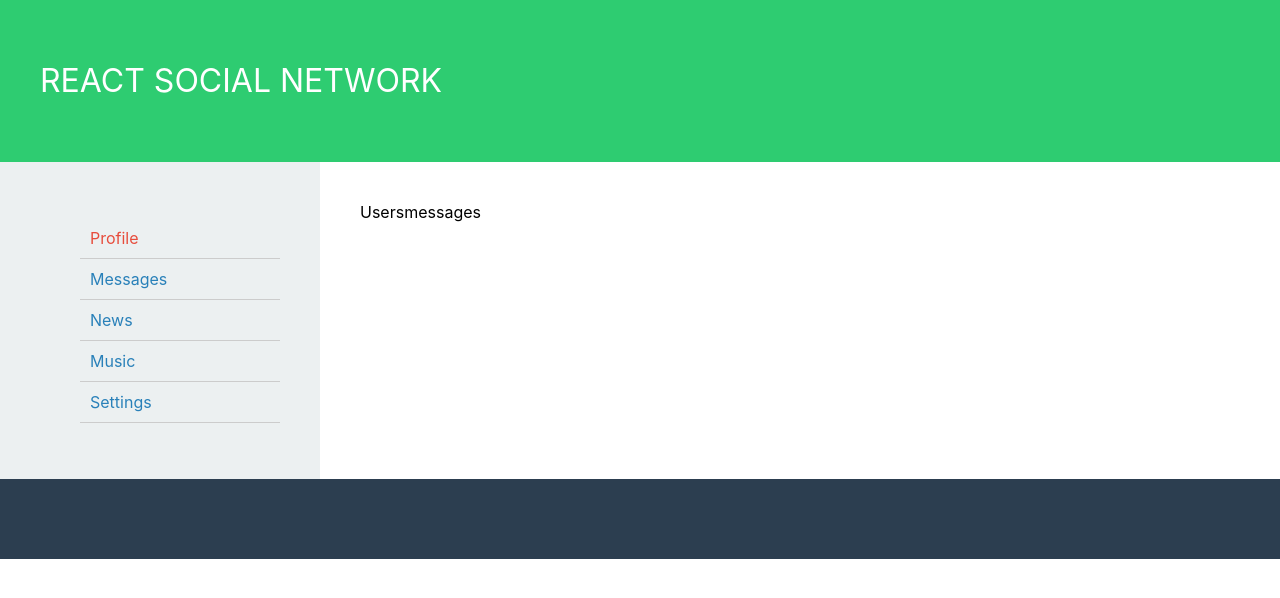
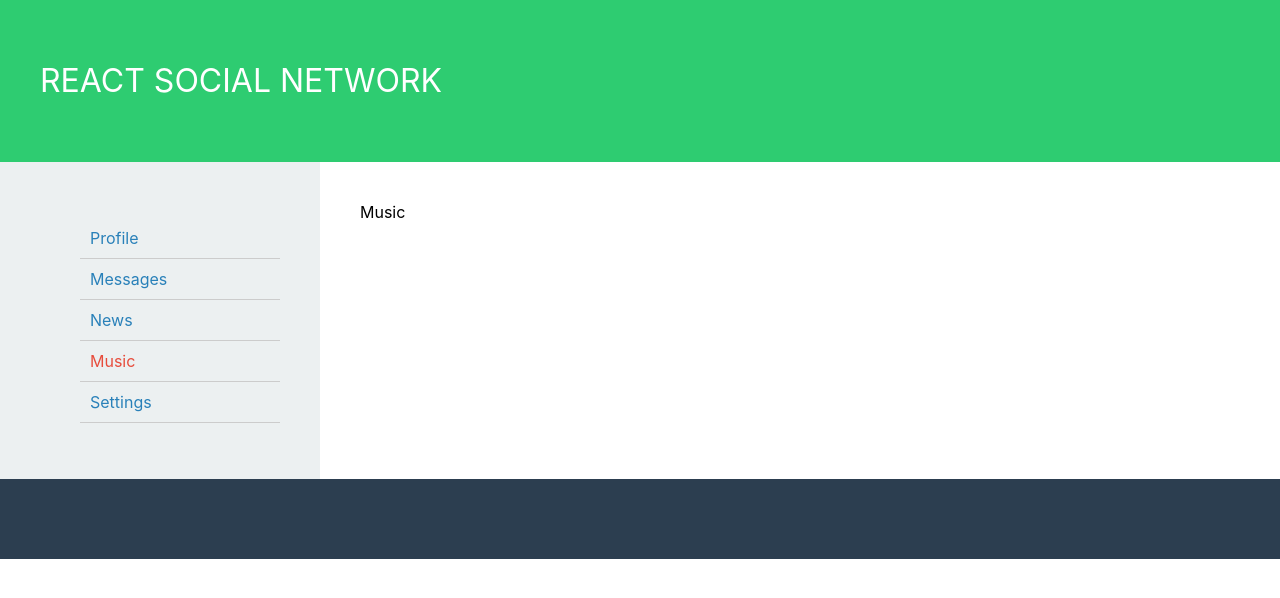
Before and after one commit to mwxood/social-react, a React (Create React App) app: page /music in a window 1280 px wide. Shown: the top 598 px of the page. Built offline with nearby package versions, Linux system fonts and the light colour scheme.

Commit message:
routing added

```diff
--- a/package.json
+++ b/package.json
@@ -8,6 +8,7 @@
     "@testing-library/user-event": "^7.2.1",
     "react": "^16.13.0",
     "react-dom": "^16.13.0",
+    "react-router-dom": "^5.1.2",
     "react-scripts": "3.4.0"
   },
   "scripts": {
--- a/src/App.js
+++ b/src/App.js
@@ -6,19 +6,28 @@ import Footer from "./footer/Footer";
 import './App.css';
 import Profile from "./mainContent/Profile";
 import Dialogs from "./dialogs/Dialogs";
+import {BrowserRouter, Route} from "react-router-dom";
+import Music from "./music/Music";
+import Settings from "./settings/Settings";
+import News from "./news/News";
 
 const App = () => {
   return (
     <div className="App">
+        <BrowserRouter>
           <Header/>
           <div className="contentFlex">
             <Sidebar/>
             <div className="contentHolder">
-            {/*<Profile/>*/}
-           <Dialogs/>
+                <Route path="/dialogs" component={Dialogs} />
+                <Route path="/profile" component={Profile}/>
+                <Route path="/news" component={News}/>
+                <Route path="/music" component={Music}/>
+                <Route path="/settings" component={Settings}/>
             </div>
           </div>
           <Footer/>
+        </BrowserRouter>
     </div>
   );
 };
--- /dev/null
+++ b/src/music/Music.js
@@ -0,0 +1,12 @@
+import React from 'react';
+import music from './Music.module.css'
+
+const Music = () => {
+  return(
+   <div className={music.musicHolder}>
+       Music
+   </div>
+  )
+};
+
+export default Music;
--- /dev/null
+++ b/src/music/Music.module.css
@@ -0,0 +1,3 @@
+musicHolder {
+
+}
--- a/src/nav/Navigation.js
+++ b/src/nav/Navigation.js
@@ -1,15 +1,16 @@
 import React from 'react';
 import nav from './Navigation.module.css';
+import {NavLink} from "react-router-dom";
 
 const Navigation = () => {
     return(
         <nav className={nav.navigation}>
             <ul>
-                <li className={`${nav.item} ${nav.active}`}><a href="#">Profile</a></li>
-                <li className={`${nav.item} `}><a href="#">Messages</a></li>
-                <li className={`${nav.item} `}><a href="#">News</a></li>
-                <li className={`${nav.item} `}><a href="#">Music</a></li>
-                <li className={`${nav.item} `}><a href="#">Settings</a></li>
+                <li className={`${nav.item}`}><NavLink activeClassName={nav.active} to="/profile">Profile</NavLink></li>
+                <li className={`${nav.item} `}><NavLink  activeClassName={nav.active} to="/dialogs">Messages</NavLink></li>
+                <li className={`${nav.item} `}><NavLink  activeClassName={nav.active} to="/news">News</NavLink></li>
+                <li className={`${nav.item} `}><NavLink  activeClassName={nav.active} to="/music">Music</NavLink></li>
+                <li className={`${nav.item} `}><NavLink  activeClassName={nav.active} to="/settings">Settings</NavLink></li>
             </ul>
         </nav>
     );
--- a/src/nav/Navigation.module.css
+++ b/src/nav/Navigation.module.css
@@ -11,12 +11,12 @@ nav.navigation a {
     text-decoration: none;
 }
 
-nav.navigation .item a{
+nav.navigation a{
     color: #2980b9;
 }
-nav.navigation .active a{
+nav.navigation a.active {
+    color: #e74c3c !important;
+}
+nav.navigation a:hover {
     color: #e74c3c;
 }
-nav.navigation .item a:hover {
-    color: #e74c3c;
-}
--- /dev/null
+++ b/src/news/News.js
@@ -0,0 +1,10 @@
+import React from 'react';
+import news from './News.module.css';
+
+const News = () => {
+    return(
+        <div className={news.newsHolder}>News</div>
+    );
+};
+
+export default News;
--- /dev/null
+++ b/src/news/News.module.css
@@ -0,0 +1,3 @@
+.newsHolder {
+
+}
--- /dev/null
+++ b/src/settings/Settings.js
@@ -0,0 +1,13 @@
+import React from 'react';
+import s from './Settings.module.css';
+
+
+const Settings = () => {
+  return(
+      <div className={s.settingsHolder}>
+          Settings
+      </div>
+  )
+};
+
+export default Settings;
--- /dev/null
+++ b/src/settings/Settings.module.css
@@ -0,0 +1,3 @@
+.settingsHolder {
+
+}
```
Also changed, not shown: 1 other file (tests, documents, lock files or other folders). Lines whose indentation alone changed are shown as unchanged.
